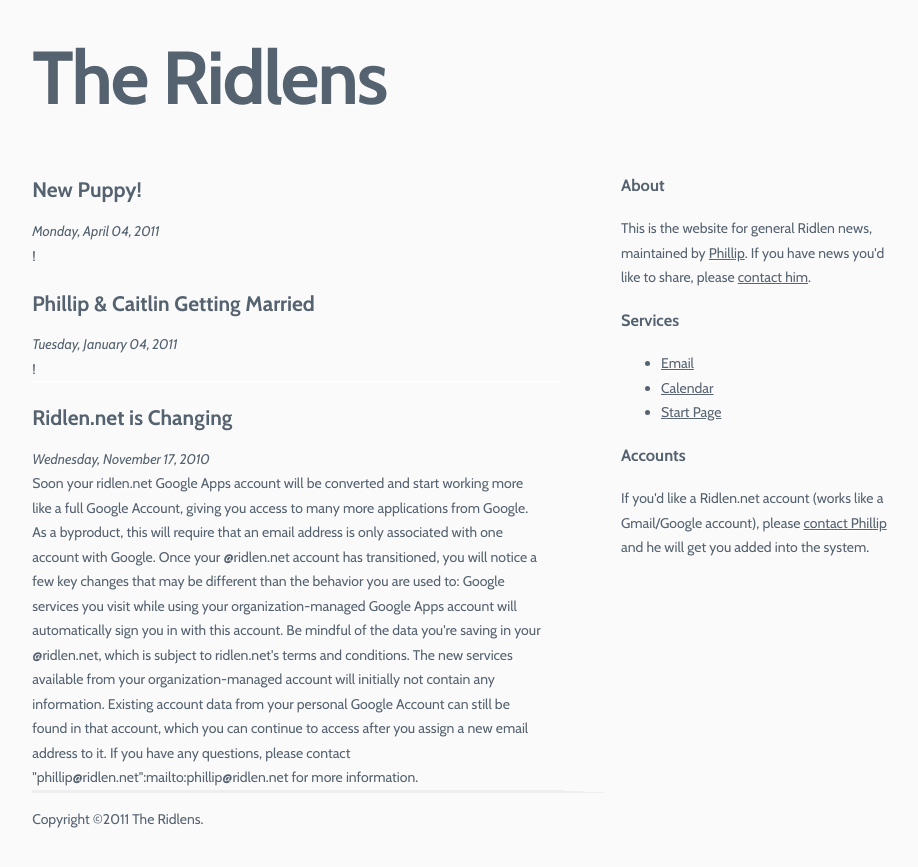
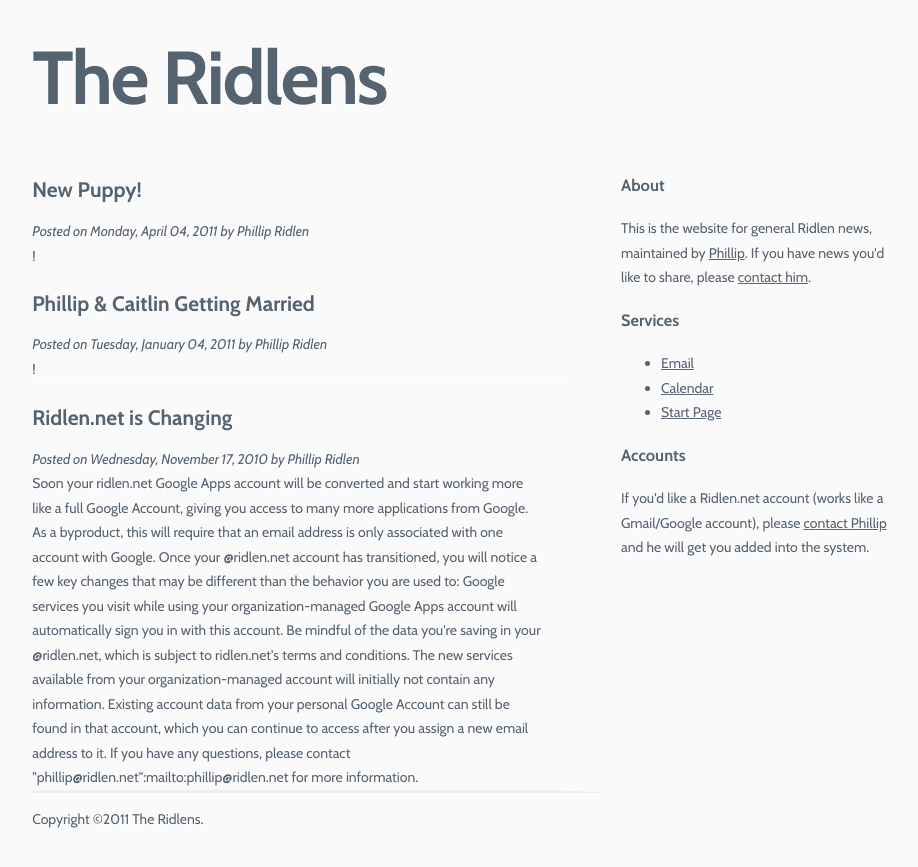
Before and after one commit to spatula/ridlen.net, a Jekyll site: the page built from index.html, in a window 1280 px wide. Shown: the top 867 px of the page, without its empty margins (175-1093 px from the left). Built offline with Jekyll 4.4.1, drawn with Linux system fonts in a browser that asks for light colours.

Commit message:
add author

```diff
--- a/_layouts/post.html
+++ b/_layouts/post.html
@@ -2,7 +2,7 @@
 layout: default
 ---
 <article>
-  <h2>{{ page.title }}</h2>
-  <time class="posted">{{ page.date | date: "%A, %B %d, %Y" }}</time>
+  <h2><a href="{{ page.permalink }}">{{ page.title }}</a></h2>
+  <time class="posted">Posted on {{ page.date | date: "%A, %B %d, %Y" }} by {{ page.author }}</time>
   {{ content }}
 </article>
--- a/_posts/2010-11-17-ridlen-net-is-changing.textile
+++ b/_posts/2010-11-17-ridlen-net-is-changing.textile
@@ -1,6 +1,7 @@
 ---
 title: Ridlen.net is Changing
 layout: post
+author: Phillip Ridlen
 ---
 Soon your ridlen.net Google Apps account will be converted and start working more like a full Google Account, giving you access to many more applications from Google. As a byproduct, this will require that an email address is only associated with one account with Google.
 
--- a/_posts/2011-01-04-phillip-caitlin-getting-married.textile
+++ b/_posts/2011-01-04-phillip-caitlin-getting-married.textile
@@ -1,6 +1,7 @@
 ---
 title: Phillip & Caitlin Getting Married
 layout: post
+author: Phillip Ridlen
 ---
 !</images/phillip-caitlin.jpg!
 
--- a/_posts/2011-04-04-new-puppy.textile
+++ b/_posts/2011-04-04-new-puppy.textile
@@ -1,6 +1,7 @@
 ---
 title: New Puppy!
 layout: post
+author: Phillip Ridlen
 ---
 
 !<http://farm6.static.flickr.com/5296/5537523423_db854972f8_m.jpg!:http://www.flickr.com/photos/philtr/sets/72157626247434965/with/5537523423/
--- a/index.html
+++ b/index.html
@@ -5,7 +5,7 @@ title: Home
 {% for post in site.posts%}
   <article>
     <h2><a href="{{ post.url }}">{{ post.title }}</a></h2>
-    <time class="posted">{{ post.date | date: "%A, %B %d, %Y" }}</time>
+    <time class="posted">Posted on {{ post.date | date: "%A, %B %d, %Y" }} by {{ post.author }}</time>
     {{ post.content }}
   </article>
 {% endfor %}
```
